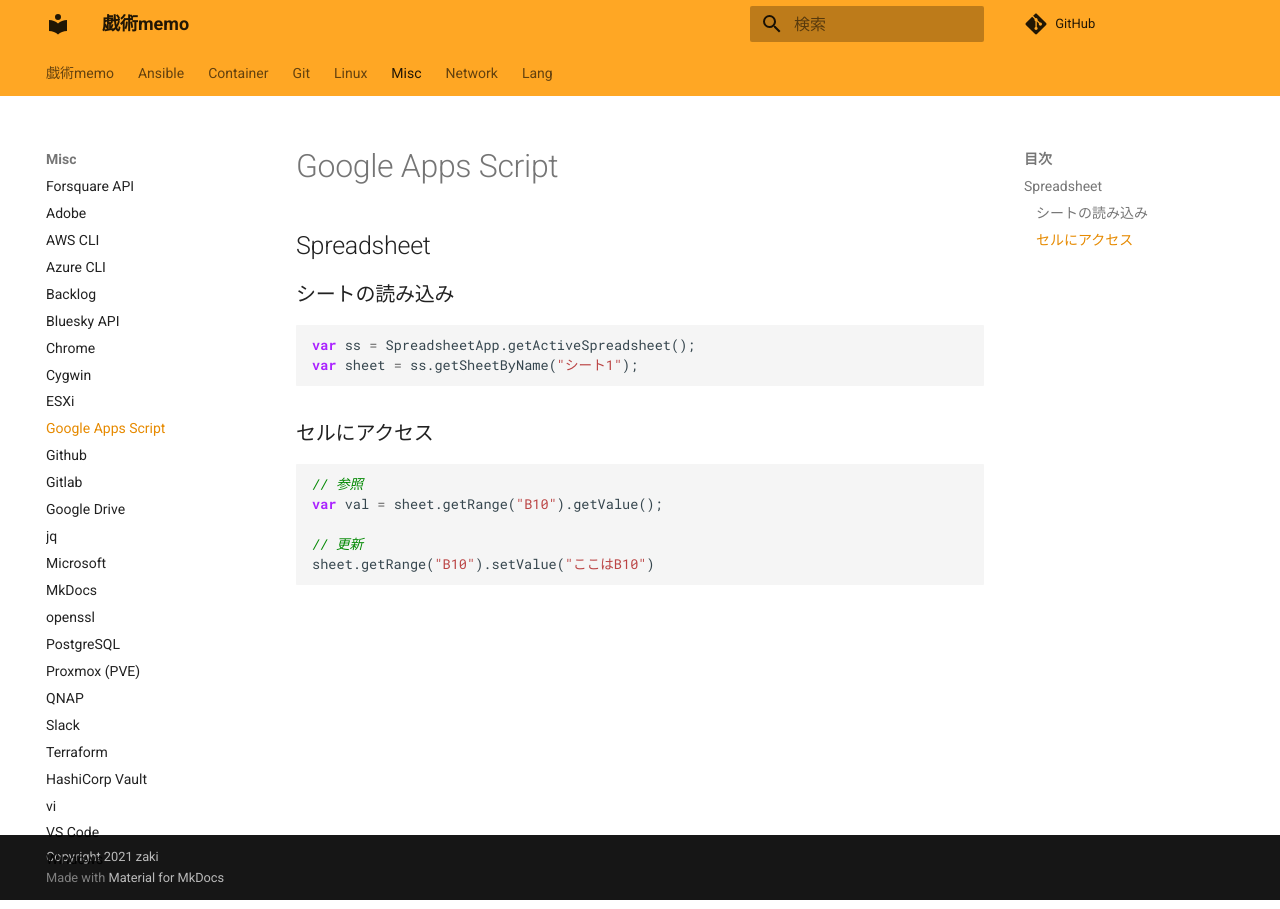
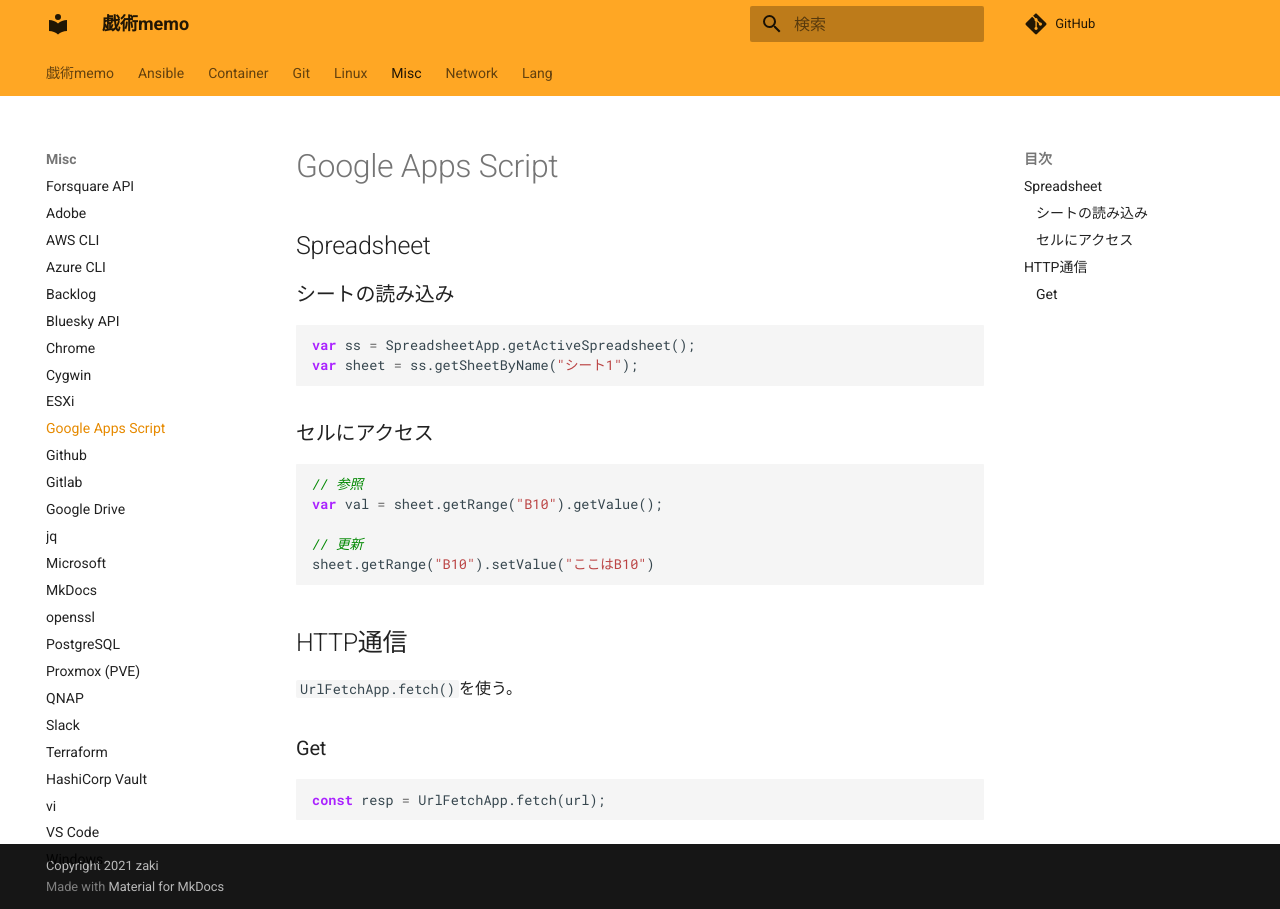
Before and after one commit to zaki-lknr/docs, an MkDocs documentation site: the page built from docs/Misc/gas.md, in a window 1280 px wide. Built offline with MkDocs 1.6.1 and Material for MkDocs 9.7.7, drawn with Linux system fonts in a browser that asks for light colours; comment, search, counter and statistics services are not loaded.

Commit message:
add: misc/GAS: UrlFetchApp

````diff
--- a/docs/Misc/gas.md
+++ b/docs/Misc/gas.md
@@ -18,3 +18,13 @@ var val = sheet.getRange("B10").getValue();
 // 更新
 sheet.getRange("B10").setValue("ここはB10")
 ```
+
+## HTTP通信
+
+`UrlFetchApp.fetch()`を使う。
+
+### Get
+
+```javascript
+const resp = UrlFetchApp.fetch(url);
+```
````
